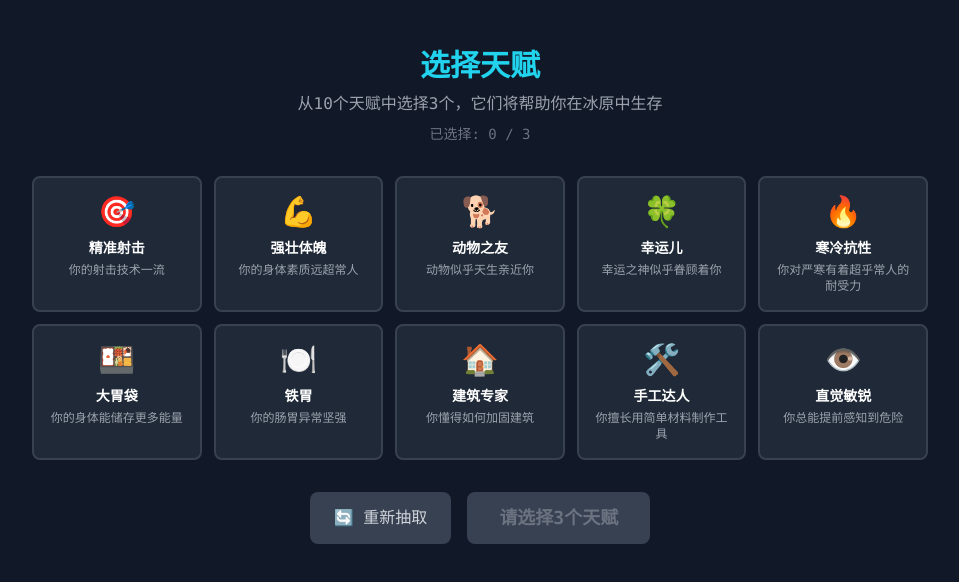
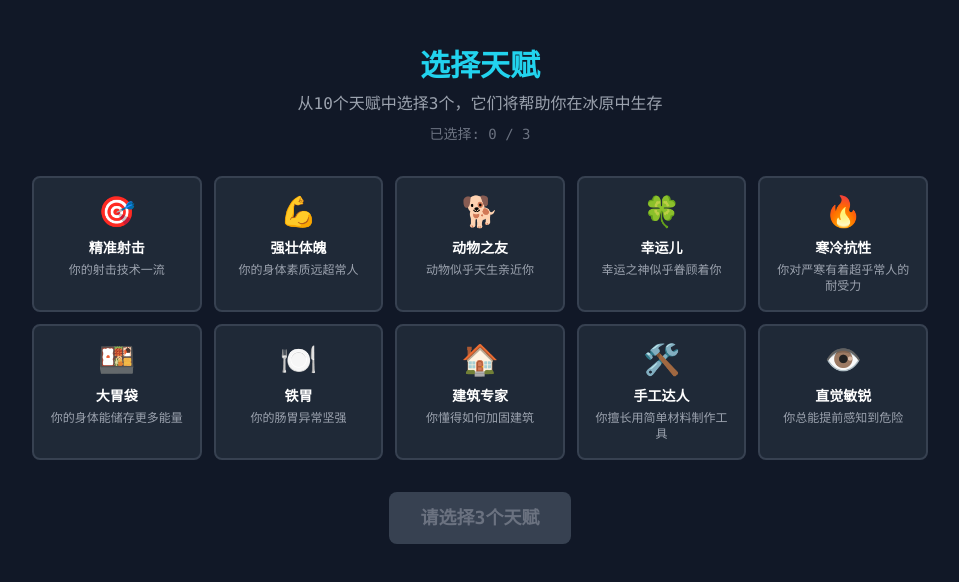
Before and after one commit to wangyafu/doomsaday, a Vue app in the folder frontend/: page /ice-age/talent in a window 1280 px wide. Shown: the top 582 px of the page, without its empty margins (160-1119 px from the left). Built offline with nearby package versions, Linux system fonts and the light colour scheme.

Commit message:
删除重新抽取功能

```diff
--- a/frontend/src/views/Home.vue
+++ b/frontend/src/views/Home.vue
@@ -1,5 +1,5 @@
 <script setup lang="ts">
-import { ref, onMounted, computed } from 'vue'
+import { ref } from 'vue'
 import { useRouter } from 'vue-router'
 import { useGameStore } from '@/stores/gameStore'
 import { useIceAgeStore } from '@/stores/iceAgeStore'
--- a/frontend/src/views/ice-age/IceAgeTalent.vue
+++ b/frontend/src/views/ice-age/IceAgeTalent.vue
@@ -43,11 +43,7 @@ function proceed() {
   router.push('/ice-age/shelter')
 }
 
-function refreshTalents() {
-  // 重新随机抽取
-  availableTalents.value = getRandomTalents(10)
-  selectedIds.value = new Set()
-}
+
 </script>
 
 <template>
@@ -121,12 +117,7 @@ function refreshTalents() {
 
       <!-- 操作按钮 -->
       <div class="flex flex-col sm:flex-row gap-4 justify-center">
-        <button
-          class="px-6 py-3 bg-gray-700 rounded-lg text-gray-300 hover:bg-gray-600 transition"
-          @click="refreshTalents"
-        >
-          🔄 重新抽取
-        </button>
+
 
         <button
           class="px-8 py-3 rounded-lg font-bold text-lg transition-all"
```
